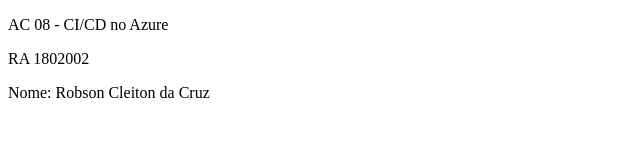
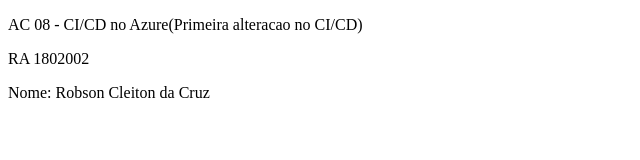
Before and after one commit to robsoncruz19pm/AC08-RA1802002-, a plain HTML site: page index.html in a window 1280 px wide. Shown: the whole page, without its empty margins (0-640 px from the left). Drawn offline with Linux system fonts and the light colour scheme.

Commit message:
segundo commit

```diff
--- a/index.html
+++ b/index.html
@@ -5,7 +5,7 @@
 <title>CI/CD no Azure</title>
 </head>
 <body>
-<p>AC 08 - CI/CD no Azure</p>
+<p>AC 08 - CI/CD no Azure(Primeira alteracao no CI/CD)</p>
 <p>RA 1802002 </p>
 <p>Nome: Robson Cleiton da Cruz</p>
 </body>
```
